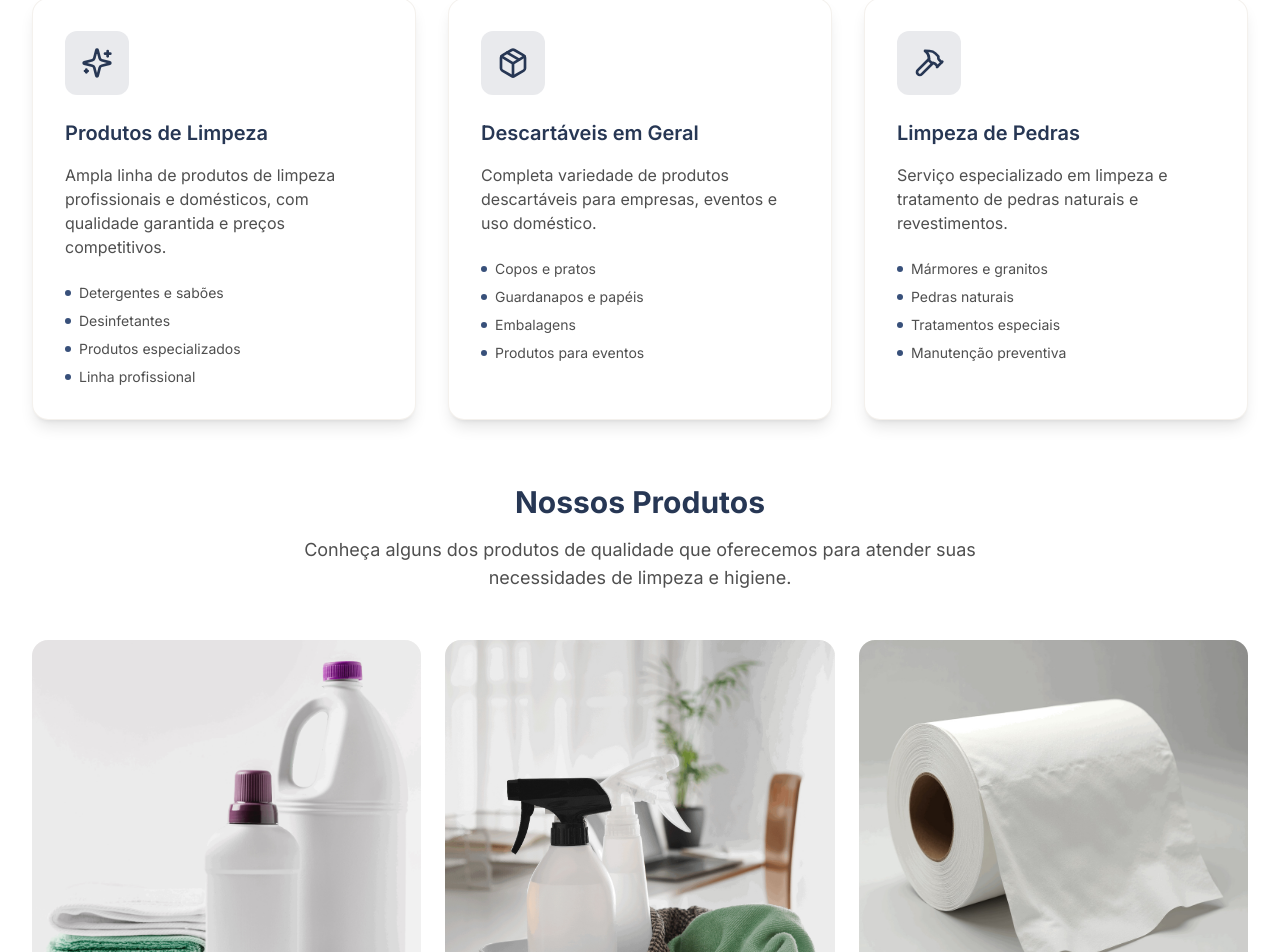
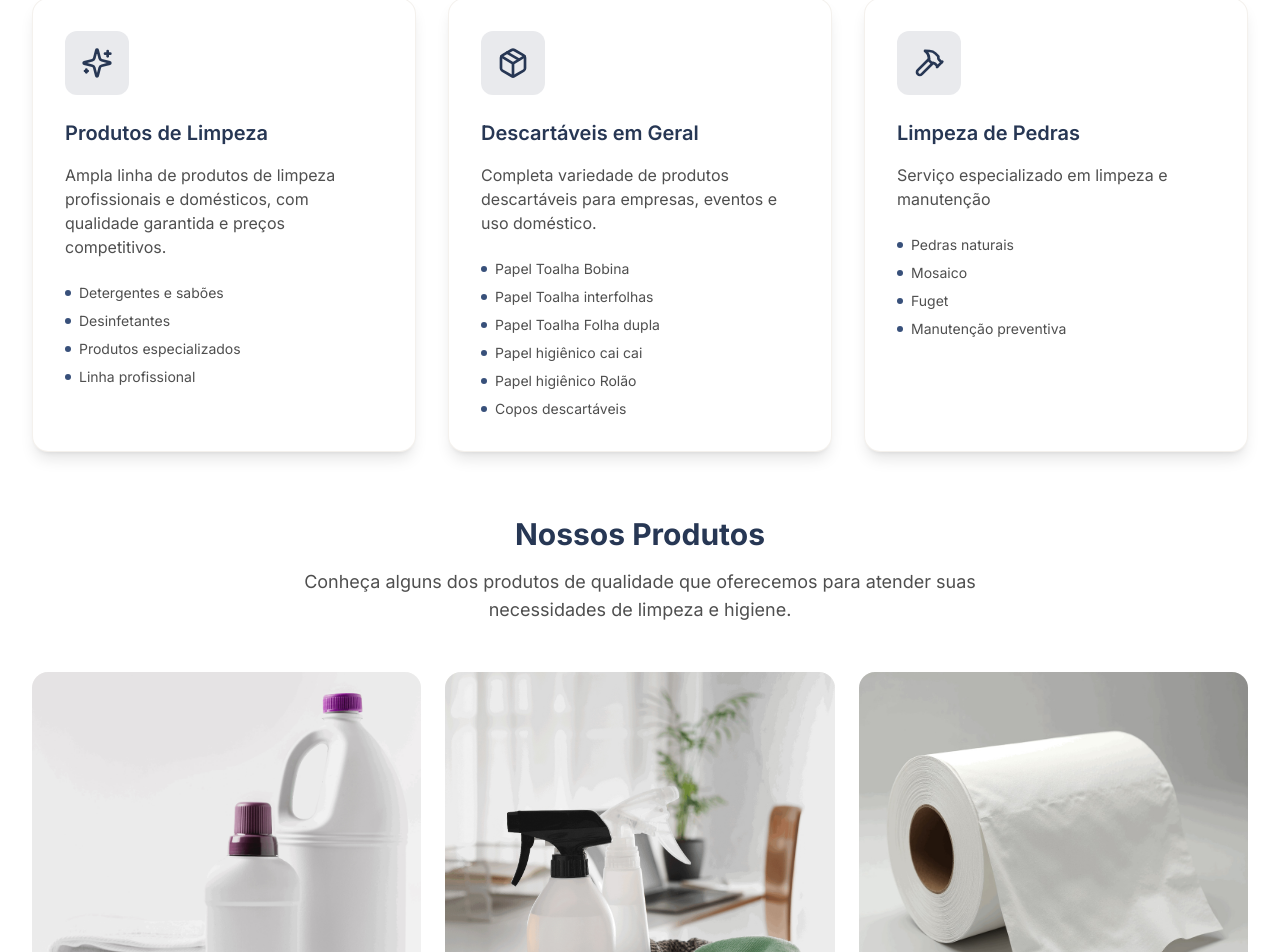
Before and after one commit to DevZipMateus/paulim-tradition-site, a React (Vite) app: page / in a window 1280 px wide. Shown: the part 1862-2814 px from the top of the page. Built offline with nearby package versions, Linux system fonts and the light colour scheme.

Commit message:
Atualizar seção de serviços

```diff
--- a/src/components/Services.tsx
+++ b/src/components/Services.tsx
@@ -15,13 +15,13 @@ const Services = () => {
       icon: Package,
       title: 'Descartáveis em Geral',
       description: 'Completa variedade de produtos descartáveis para empresas, eventos e uso doméstico.',
-      features: ['Copos e pratos', 'Guardanapos e papéis', 'Embalagens', 'Produtos para eventos']
+      features: ['Papel Toalha Bobina', 'Papel Toalha interfolhas', 'Papel Toalha Folha dupla', 'Papel higiênico cai cai', 'Papel higiênico Rolão', 'Copos descartáveis']
     },
     {
       icon: Hammer,
       title: 'Limpeza de Pedras',
-      description: 'Serviço especializado em limpeza e tratamento de pedras naturais e revestimentos.',
-      features: ['Mármores e granitos', 'Pedras naturais', 'Tratamentos especiais', 'Manutenção preventiva']
+      description: 'Serviço especializado em limpeza e manutenção',
+      features: ['Pedras naturais', 'Mosaico', 'Fuget', 'Manutenção preventiva']
     }
   ];
 
```
